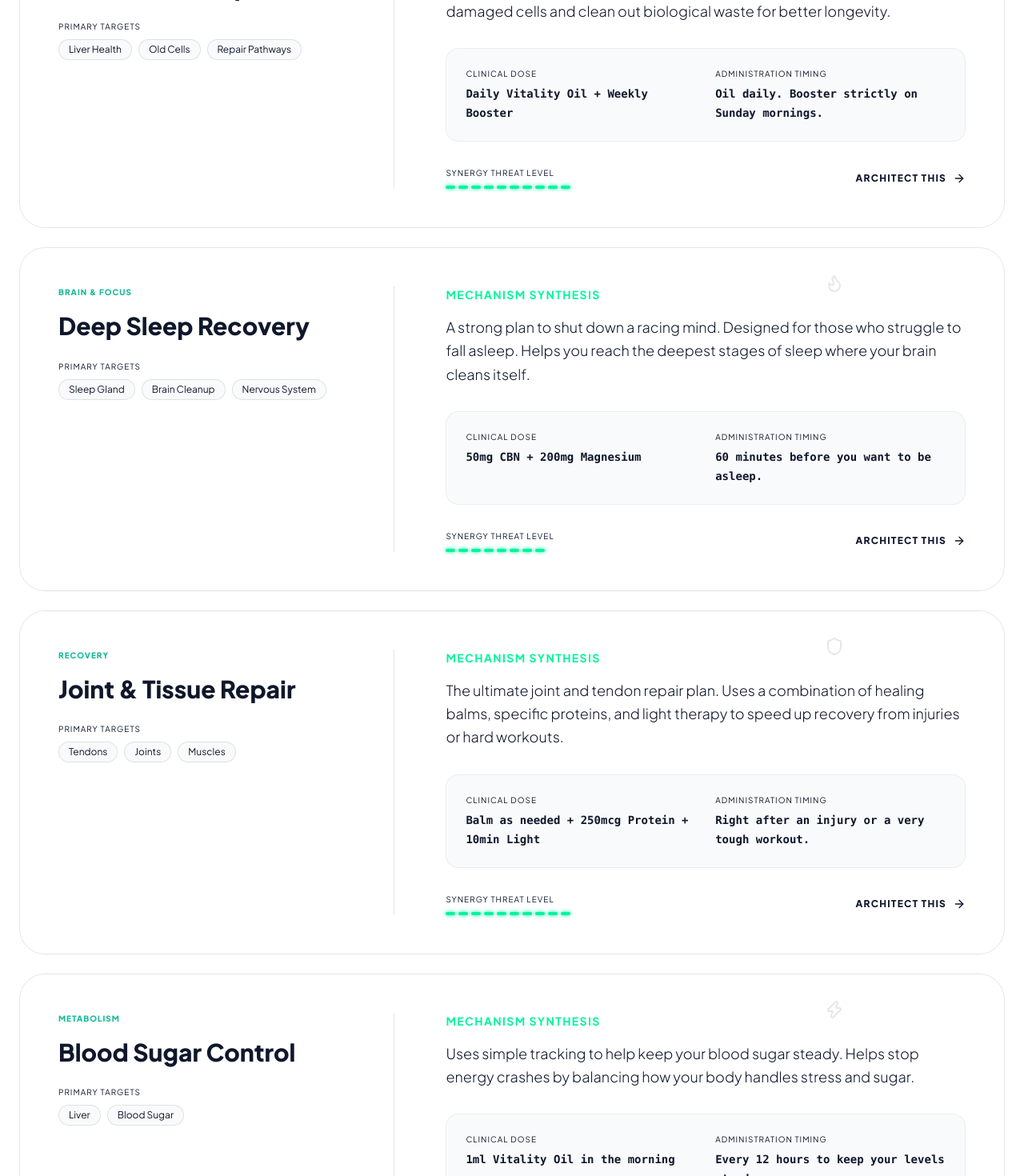
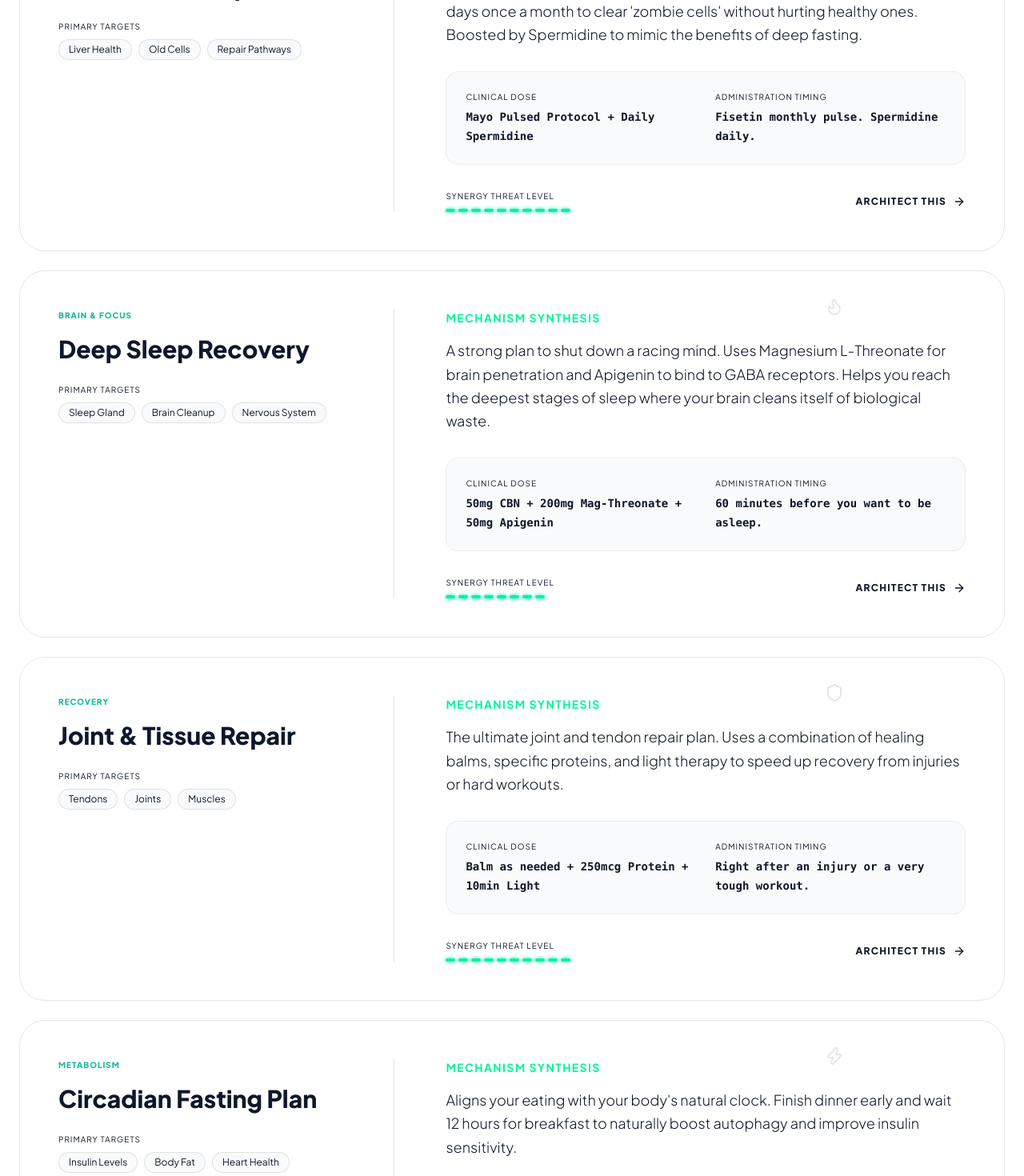
Before and after one commit to mani7lall/HEBEWELLNESS.IN-HOLITICWELLNESS, a Next.js app: page /protocols in a window 1280 px wide. Shown: the part 1240-2710 px from the top of the page at 80% size. Built offline with nearby package versions, Linux system fonts and the light colour scheme.

Commit message:
Autoblog Sync: Why Hydration is the Simplest Form of Biohacking

```diff
--- a/src/app/protocols/page.tsx
+++ b/src/app/protocols/page.tsx
@@ -42,10 +42,10 @@ export default function ProtocolsLibrary() {
       category: "Cellular Repair",
       icon: <Droplet />,
       targets: ["Liver Health", "Old Cells", "Repair Pathways"],
-      compounds: ["Vitality Oil", "Spermidine", "Rapamycin"],
-      summary: "A powerful 'trash collection' plan for your body. Helps your system recycle damaged cells and clean out biological waste for better longevity.",
-      clinicalDose: "Daily Vitality Oil + Weekly Booster",
-      timing: "Oil daily. Booster strictly on Sunday mornings.",
+      compounds: ["Vitality Oil", "Spermidine", "Fisetin (Mayo Protocol)"],
+      summary: "A powerful 'trash collection' plan. Uses high-dose Fisetin (2000mg) for 2-3 days once a month to clear 'zombie cells' without hurting healthy ones. Boosted by Spermidine to mimic the benefits of deep fasting.",
+      clinicalDose: "Mayo Pulsed Protocol + Daily Spermidine",
+      timing: "Fisetin monthly pulse. Spermidine daily.",
       synergyLevel: 10
     },
     {
@@ -54,9 +54,9 @@ export default function ProtocolsLibrary() {
       category: "Brain & Focus",
       icon: <Flame />,
       targets: ["Sleep Gland", "Brain Cleanup", "Nervous System"],
-      compounds: ["High-Dose CBN", "Magnesium"],
-      summary: "A strong plan to shut down a racing mind. Designed for those who struggle to fall asleep. Helps you reach the deepest stages of sleep where your brain cleans itself.",
-      clinicalDose: "50mg CBN + 200mg Magnesium",
+      compounds: ["High-Dose CBN", "Magnesium L-Threonate", "Apigenin"],
+      summary: "A strong plan to shut down a racing mind. Uses Magnesium L-Threonate for brain penetration and Apigenin to bind to GABA receptors. Helps you reach the deepest stages of sleep where your brain cleans itself of biological waste.",
+      clinicalDose: "50mg CBN + 200mg Mag-Threonate + 50mg Apigenin",
       timing: "60 minutes before you want to be asleep.",
       synergyLevel: 8
     },
@@ -74,14 +74,14 @@ export default function ProtocolsLibrary() {
     },
     {
       id: "p5",
-      name: "Blood Sugar Control",
+      name: "Circadian Fasting Plan",
       category: "Metabolism",
       icon: <Zap />,
-      targets: ["Liver", "Blood Sugar"],
-      compounds: ["Full-Spectrum Oil", "Glucose Tracking"],
-      summary: "Uses simple tracking to help keep your blood sugar steady. Helps stop energy crashes by balancing how your body handles stress and sugar.",
-      clinicalDose: "1ml Vitality Oil in the morning",
-      timing: "Every 12 hours to keep your levels steady.",
+      targets: ["Insulin Levels", "Body Fat", "Heart Health"],
+      compounds: ["Whole-Food Nutrition", "Timed Eating Window"],
+      summary: "Aligns your eating with your body's natural clock. Finish dinner early and wait 12 hours for breakfast to naturally boost autophagy and improve insulin sensitivity.",
+      clinicalDose: "12-14 hour fasting window",
+      timing: "Finish dinner by 7 PM, breakfast after 7-9 AM.",
       synergyLevel: 7
     }
   ];
--- a/src/app/tools/sleep-debt/page.tsx
+++ b/src/app/tools/sleep-debt/page.tsx
@@ -9,10 +9,23 @@ export default function SleepDebtCalculator() {
   const [idealHours, setIdealHours] = useState(8);
   const [actualHours, setActualHours] = useState(6);
   const [days, setDays] = useState(7);
+  const [roomTemp, setRoomTemp] = useState(72);
+  const [lightExposure, setLightExposure] = useState(2); // hours before bed
   const [calculated, setCalculated] = useState(false);
 
   const debt = (idealHours - actualHours) * days;
   const severe = debt > 10;
+
+  const getTempAdvice = () => {
+    if (roomTemp > 70) return "Too Warm: High temperatures fragment deep sleep. Aim for 65-68°F.";
+    if (roomTemp < 60) return "Too Cold: Your body may be using energy to stay warm. Aim for 65-68°F.";
+    return "Optimal: Your room temperature supports deep metabolic recovery.";
+  };
+
+  const getLightAdvice = () => {
+    if (lightExposure > 1) return "High Alert: Blue light suppresses melatonin. Use amber glasses 2 hours before bed.";
+    return "Optimal: Your low-light routine is preparing your brain for Delta-wave onset.";
+  };
 
   return (
     <div className="bg-white dark:bg-white dark:bg-brand-black min-h-screen text-slate-900 dark:text-white font-sans pt-32 pb-24">
@@ -52,6 +65,18 @@ export default function SleepDebtCalculator() {
                 <div className="text-2xl font-bold text-slate-900 dark:text-white mt-2">{days} days</div>
               </div>
 
+              <div>
+                <label className="block text-sm font-mono text-blue-400 mb-2 uppercase">Bedroom Temperature (°F)</label>
+                <input type="range" min="60" max="80" value={roomTemp} onChange={(e) => setRoomTemp(Number(e.target.value))} className="w-full accent-blue-500" />
+                <div className="text-2xl font-bold text-slate-900 dark:text-white mt-2">{roomTemp}°F</div>
+              </div>
+
+              <div>
+                <label className="block text-sm font-mono text-blue-400 mb-2 uppercase">Blue Light Exposure (Hrs before bed)</label>
+                <input type="range" min="0" max="4" step="0.5" value={lightExposure} onChange={(e) => setLightExposure(Number(e.target.value))} className="w-full accent-blue-500" />
+                <div className="text-2xl font-bold text-slate-900 dark:text-white mt-2">{lightExposure} hrs</div>
+              </div>
+
               <button onClick={() => setCalculated(true)} className="w-full py-4 bg-blue-500 text-slate-900 dark:text-white font-bold uppercase tracking-widest rounded-lg hover:bg-blue-600 transition-colors mt-8">
                 Calculate Debt
               </button>
@@ -71,10 +96,23 @@ export default function SleepDebtCalculator() {
                       ? "Critical: Your cognitive function is severely impaired. Insulin sensitivity is dropping, and cortisol is chronically elevated. Immediate intervention required."
                       : "Moderate: Your immune system is compromised and physical recovery is stunted. You may experience brain fog and afternoon crashes."}
                   </p>
-                  <h3 className="font-bold text-slate-900 dark:text-white mb-2 flex items-center"><RefreshCcw className="w-4 h-4 mr-2 text-brand-neon"/> Recovery Protocol</h3>
+
+                  <div className="grid grid-cols-1 md:grid-cols-2 gap-4 mb-6">
+                    <div className="p-4 bg-white/5 rounded-lg border border-white/10">
+                      <span className="text-[10px] font-bold uppercase text-blue-400 block mb-1">Thermal Environment</span>
+                      <p className="text-xs text-white/80">{getTempAdvice()}</p>
+                    </div>
+                    <div className="p-4 bg-white/5 rounded-lg border border-white/10">
+                      <span className="text-[10px] font-bold uppercase text-blue-400 block mb-1">Melatonin Protection</span>
+                      <p className="text-xs text-white/80">{getLightAdvice()}</p>
+                    </div>
+                  </div>
+
+                  <h3 className="font-bold text-slate-900 dark:text-white mb-2 flex items-center"><RefreshCcw className="w-4 h-4 mr-2 text-brand-neon"/> Recovery Action Plan</h3>
                   <ul className="text-sm text-slate-900 dark:text-white/70 space-y-2 list-disc pl-5">
                     <li>Do not try to 'sleep in' for 14 hours. It disrupts your circadian rhythm.</li>
                     <li>Add exactly 30 minutes of extra sleep per night for the next {(debt * 2).toFixed(0)} days.</li>
+                    <li>**2026 Deep Sleep Stack**: 200mg Magnesium L-Threonate + 50mg Apigenin + 100mg L-Theanine.</li>
                     <li>Utilize a 20-minute Non-Sleep Deep Rest (NSDR) protocol or Yoga Nidra in the afternoon to clear adenosine buildup.</li>
                   </ul>
                 </div>
```
Also changed, not shown: src/content/blog/why-hydration-is-the-simplest-form-of-biohacking.mdx (+21 -34 lines).
